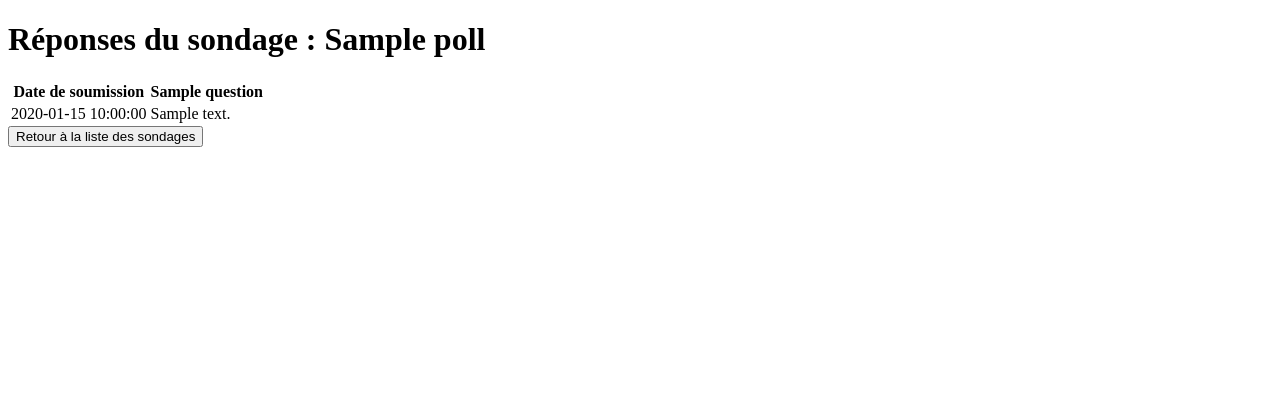
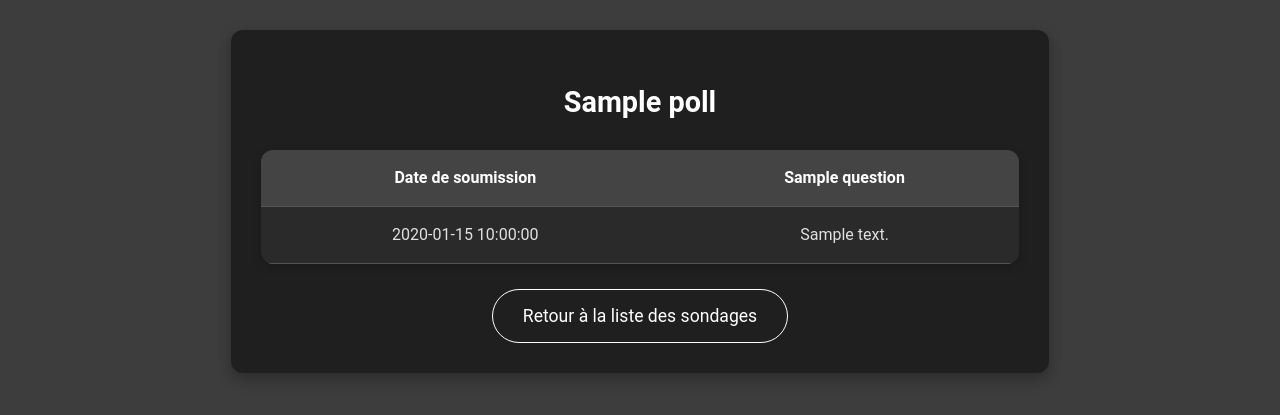
Before and after one commit to Revoky/SondagesNoSQL, a Flask app: template templates/responses.html in a window 1280 px wide. Shown: the top 415 px of the page. Run offline with Flask 3, Linux system fonts and the light colour scheme; the template is opened without the code that fills it: most values are stand-ins (such as "Sample title", 1, 10 or a date in 2020).

Commit message:
feat: ui responses page

```diff
--- a/static/responses.css
+++ b/static/responses.css
@@ -0,0 +1,94 @@
+/* Style spécifique à la page des réponses */
+body.responses-page {
+    background-color: #3d3d3d;
+    color: #e0e0e0;
+    line-height: 1.6;
+    font-size: 16px;
+    font-family: 'Roboto', sans-serif;
+}
+
+/* Conteneur principal */
+.responses-page .container {
+    width: 60%;
+    margin: 30px auto;
+    padding: 30px;
+    background-color: #1f1f1f;
+    border-radius: 12px;
+    box-shadow: 0 6px 15px rgba(0, 0, 0, 0.3);
+    text-align: center;
+}
+
+/* Titre principal */
+.responses-page h1 {
+    font-size: 1.8rem;
+    color: #ffffff;
+    margin-bottom: 25px;
+}
+
+/* Conteneur du tableau */
+.responses-page .table-container {
+    overflow-x: auto;
+    border-radius: 12px;
+}
+
+/* Table des réponses */
+.responses-page table {
+    width: 100%;
+    border-collapse: collapse;
+    background-color: #2a2a2a;
+    border-radius: 12px;
+    overflow: hidden;
+    box-shadow: 0 3px 10px rgba(0, 0, 0, 0.2);
+}
+
+/* En-têtes */
+.responses-page th, .responses-page td {
+    padding: 15px;
+    text-align: center;
+    border-bottom: 1px solid #555;
+}
+
+.responses-page th {
+    background-color: #444;
+    color: #ffffff;
+    font-weight: 600;
+}
+
+.responses-page td {
+    color: #e0e0e0;
+    word-wrap: break-word;
+}
+
+/* Effet au survol */
+.responses-page tr:hover {
+    background-color: #3a3a3a;
+}
+
+/* Message d'absence de réponse */
+.responses-page .no-response {
+    font-size: 1.2rem;
+    color: #ccc;
+    text-align: center;
+    margin: 20px 0;
+}
+
+/* Bouton retour */
+.responses-page .update-button {
+    padding: 12px 30px;
+    font-size: 1.1rem;
+    border-radius: 100px;
+    cursor: pointer;
+    transition: background-color 0.3s ease, color 0.3s ease;
+    border: 1px solid #ffffff;
+    background-color: transparent;
+    color: #ffffff;
+    display: inline-block;
+    text-align: center;
+    font-family: 'Roboto', sans-serif;
+    margin-top: 25px;
+    text-decoration: none;
+}
+
+.responses-page .update-button:hover {
+    background-color: #007e28;
+}
--- a/templates/responses.html
+++ b/templates/responses.html
@@ -5,12 +5,12 @@
     <meta charset="UTF-8">
     <meta name="viewport" content="width=device-width, initial-scale=1.0">
     <title>Réponses du sondage - {{ poll.name }}</title>
-    <link rel="stylesheet" href="../static/responses.css">
+    <link rel="stylesheet" href="{{ url_for('static', filename='responses.css') }}">
 </head>
 
-<body>
+<body class="responses-page">
     <div class="container">
-        <h1>Réponses du sondage : {{ poll.name }}</h1>
+        <h1>{{ poll.name }}</h1>
 
         {% if responses %}
             <table>
@@ -37,7 +37,7 @@
             <p>Aucune réponse enregistrée pour ce sondage.</p>
         {% endif %}
 
-        <a href="/sondages/list"><button>Retour à la liste des sondages</button></a>
+        <a href="/" class="update-button">Retour à la liste des sondages</a>
     </div>
 </body>
 
```
